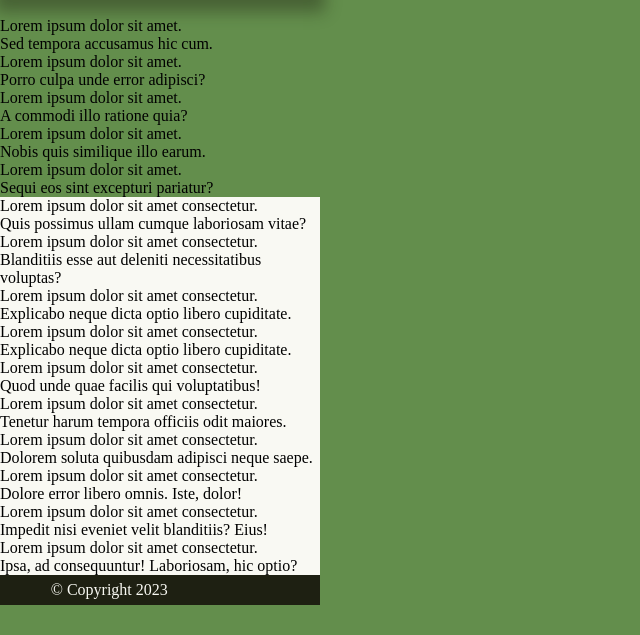
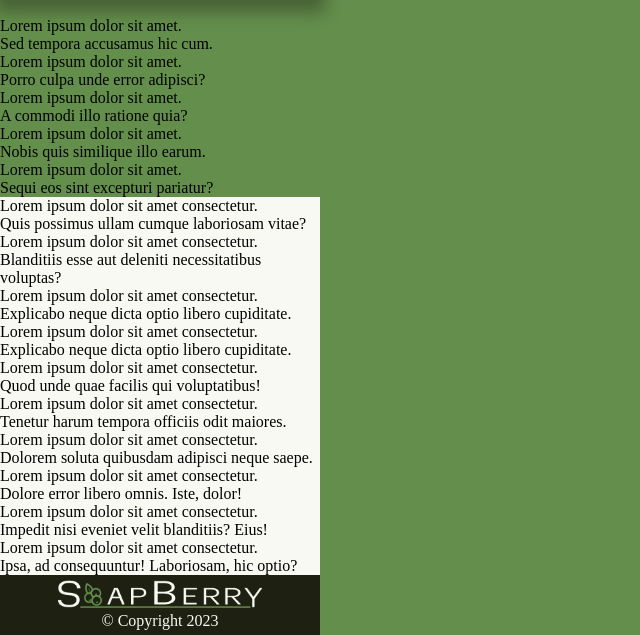
Before and after one commit to MantaRayScript/SoapBerry, a plain HTML site: page index.html in a window 1280 px wide. Shown: the part 203-838 px from the top of the page, without its empty margins (0-640 px from the left). Before the commit the page ends 808 px from the top, so only its background shows below. Drawn offline with Linux system fonts and the light colour scheme; a web font is replaced by a local one.

Commit message:
Fixing the footer's styling

```diff
--- a/index.html
+++ b/index.html
@@ -142,8 +142,8 @@
             </section>
 		</main>
 		<footer>
+			<div class="soapberry-footer-img"></div>
 			<div class="copyright">&#169 Copyright 2023</div>
-            <div class="soapberry-footer-img"></div>
 		</footer>
 	<script src="./javascript/script.js"></script>
 	</body>
--- a/sass/index.scss
+++ b/sass/index.scss
@@ -82,15 +82,20 @@ main {
 }
 
 footer {
+    padding: 5px;
     display: flex;
-    justify-content: space-around;
+    flex-direction: column;
+    justify-content: space-between;
     align-items: center;
-    height: 30px;
+    height: 60px;
     background-color: colors.$dark-green;
     color: colors.$nearly-white;
     .soapberry-footer-img {
         height: 30px;
-        width: auto;
-        background-image: url("../img/imgMobile/logotype-white-mobile.png") no-repeat 0 0;
+        width: 100%;
+        background-image: url("../img/imgMobile/logotype-white-mobile.png");
+        background-repeat: no-repeat;
+        background-position: center;
+        background-size: contain;
     }
 }
```
Also changed, not shown: css/index.css, 1 other file.
